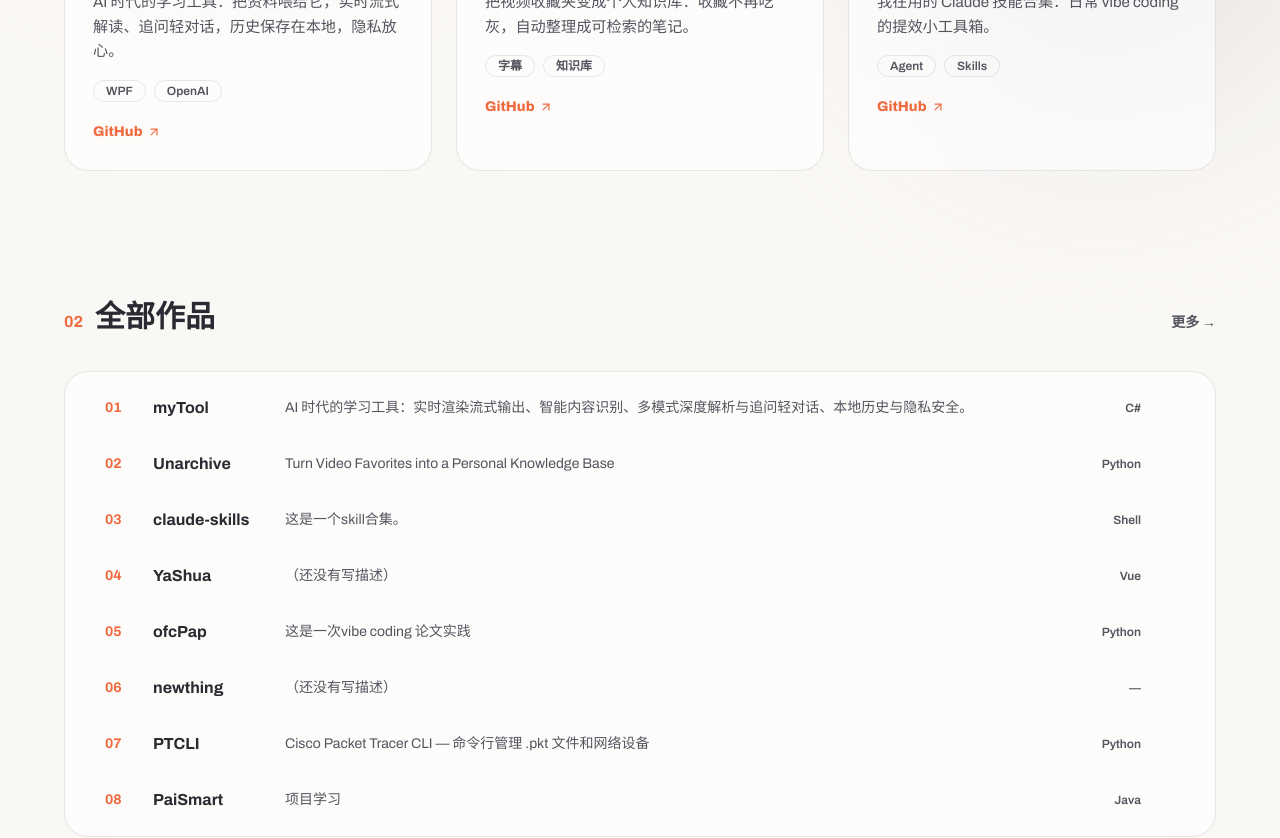
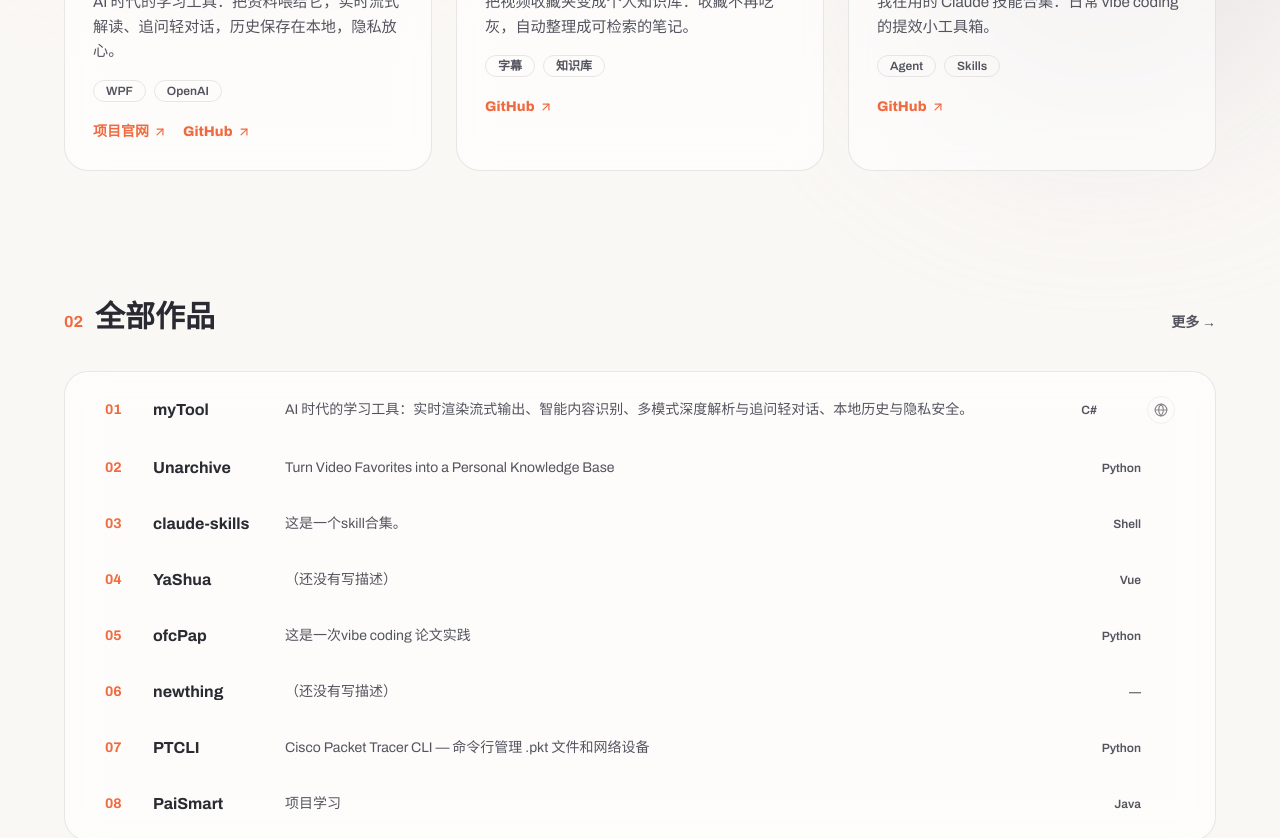
Before and after one commit to YAHU2024/YAHU2024.github.io, a React (Vite) app: page / in a window 1280 px wide. Shown: the part 940-1778 px from the top of the page. Built offline with nearby package versions, Linux system fonts and the light colour scheme; no server answers.

Commit message:
feat: add project homepage quick links — featured dual links & repo row globe icon

```diff
--- a/scripts/fetch-github.mjs
+++ b/scripts/fetch-github.mjs
@@ -58,6 +58,7 @@ async function main() {
       updated_at: r.updated_at,
       topics: r.topics ?? [],
       fork: r.fork,
+      homepage: r.homepage ?? null,
     }))
     console.log(`[github] repos ok: ${next.repos.length} 个`)
   } catch (e) {
--- a/src/data/github.ts
+++ b/src/data/github.ts
@@ -16,6 +16,8 @@ export interface Repo {
   url: string
   updatedAt: string | null
   topics: string[]
+  /** 项目官网（GitHub Pages 或外部站点），没有则为 null */
+  homepage: string | null
 }
 
 export const profile = {
@@ -56,6 +58,8 @@ export interface FeaturedRepo {
   desc: string
   tags: string[]
   url: string
+  /** 项目官网（有 GitHub Pages 的仓库手填） */
+  homepage?: string
 }
 
 /** 精选项目：文案手写，不用 GitHub 的 description */
@@ -69,6 +73,7 @@ export const featured: FeaturedRepo[] = [
     desc: 'AI 时代的学习工具：把资料喂给它，实时流式解读、追问轻对话，历史保存在本地，隐私放心。',
     tags: ['WPF', 'OpenAI'],
     url: 'https://github.com/YAHU2024/myTool',
+    homepage: 'https://yahu2024.github.io/myTool/',
   },
   {
     name: 'Unarchive',
@@ -111,7 +116,7 @@ export const toolbox: ToolboxItem[] = [
 ]
 
 /** 全部作品里隐藏的仓库（练习/脚手架类），比较时忽略大小写 */
-export const hiddenRepos = ['yahu.github.io', 'hello-world']
+export const hiddenRepos = ['yahu.github.io', 'YAHU2024.github.io', 'hello-world']
 
 export const languageColors: Record<string, string> = {
   'C#': '#178600',
@@ -139,6 +144,7 @@ interface SnapshotRepo {
   updated_at: string | null
   topics: string[]
   fork: boolean
+  homepage: string | null
 }
 
 export interface Snapshot {
@@ -161,4 +167,5 @@ export const snapshotRepos: Repo[] = snapshot.repos
     url: r.html_url,
     updatedAt: r.updated_at ? r.updated_at.slice(0, 10) : null,
     topics: r.topics ?? [],
+    homepage: r.homepage ?? null,
   }))
--- a/src/data/snapshot.json
+++ b/src/data/snapshot.json
@@ -1,7 +1,10 @@
 {
-  "fetchedAt": "2026-08-14",
+  "fetchedAt": "2026-08-31",
   "contributionsLastYear": 358,
-  "user": { "followers": 2, "public_repos": 14 },
+  "user": {
+    "followers": 2,
+    "public_repos": 14
+  },
   "repos": [
     {
       "name": "myTool",
@@ -11,8 +14,16 @@
       "forks_count": 0,
       "html_url": "https://github.com/YAHU2024/myTool",
       "updated_at": "2026-08-14T00:00:00Z",
-      "topics": ["ai-tools", "csharp", "desktop-app", "dotnet", "openai", "wpf"],
-      "fork": false
+      "topics": [
+        "ai-tools",
+        "csharp",
+        "desktop-app",
+        "dotnet",
+        "openai",
+        "wpf"
+      ],
+      "fork": false,
+      "homepage": "https://yahu2024.github.io/myTool/"
     },
     {
       "name": "Unarchive",
@@ -23,7 +34,8 @@
       "html_url": "https://github.com/YAHU2024/Unarchive",
       "updated_at": "2026-08-14T00:00:00Z",
       "topics": [],
-      "fork": false
+      "fork": false,
+      "homepage": null
     },
     {
       "name": "yahu.github.io",
@@ -34,7 +46,8 @@
       "html_url": "https://github.com/YAHU2024/yahu.github.io",
       "updated_at": "2026-08-14T00:00:00Z",
       "topics": [],
-      "fork": false
+      "fork": false,
+      "homepage": null
     },
     {
       "name": "claude-skills",
@@ -45,7 +58,8 @@
       "html_url": "https://github.com/YAHU2024/claude-skills",
       "updated_at": "2026-07-21T00:00:00Z",
       "topics": [],
-      "fork": false
+      "fork": false,
+      "homepage": null
     },
     {
       "name": "YaShua",
@@ -56,7 +70,8 @@
       "html_url": "https://github.com/YAHU2024/YaShua",
       "updated_at": "2026-07-03T00:00:00Z",
       "topics": [],
-      "fork": false
+      "fork": false,
+      "homepage": null
     },
     {
       "name": "ofcPap",
@@ -67,7 +82,8 @@
       "html_url": "https://github.com/YAHU2024/ofcPap",
       "updated_at": "2026-05-29T00:00:00Z",
       "topics": [],
-      "fork": false
+      "fork": false,
+      "homepage": null
     },
     {
       "name": "newthing",
@@ -78,7 +94,8 @@
       "html_url": "https://github.com/YAHU2024/newthing",
       "updated_at": "2026-05-28T00:00:00Z",
       "topics": [],
-      "fork": false
+      "fork": false,
+      "homepage": null
     },
     {
       "name": "PTCLI",
@@ -89,7 +106,8 @@
       "html_url": "https://github.com/YAHU2024/PTCLI",
       "updated_at": null,
       "topics": [],
-      "fork": false
+      "fork": false,
+      "homepage": null
     },
     {
       "name": "PaiSmart",
@@ -100,7 +118,8 @@
       "html_url": "https://github.com/YAHU2024/PaiSmart",
       "updated_at": null,
       "topics": [],
-      "fork": false
+      "fork": false,
+      "homepage": null
     },
     {
       "name": "YahuDemo",
@@ -111,7 +130,8 @@
       "html_url": "https://github.com/YAHU2024/YahuDemo",
       "updated_at": null,
       "topics": [],
-      "fork": false
+      "fork": false,
+      "homepage": null
     },
     {
       "name": "hello-world",
@@ -122,7 +142,8 @@
       "html_url": "https://github.com/YAHU2024/hello-world",
       "updated_at": null,
       "topics": [],
-      "fork": false
+      "fork": false,
+      "homepage": null
     }
   ]
 }
--- a/src/hooks/useGitHub.ts
+++ b/src/hooks/useGitHub.ts
@@ -19,6 +19,7 @@ interface ApiRepo {
   updated_at: string
   topics: string[]
   fork: boolean
+  homepage: string | null
 }
 
 function mapRepo(r: ApiRepo): Repo {
@@ -31,6 +32,7 @@ function mapRepo(r: ApiRepo): Repo {
     url: r.html_url,
     updatedAt: r.updated_at?.slice(0, 10) ?? null,
     topics: r.topics ?? [],
+    homepage: r.homepage ?? null,
   }
 }
 
--- a/src/index.css
+++ b/src/index.css
@@ -796,3 +796,27 @@ a:hover .ar-pop {
   opacity: 1;
   transform: none;
 }
+/* 行尾项目官网图标钮：默认半透明，hover 浮现 + accent 边框 + 弹性放大 */
+.repo-live {
+  display: inline-flex;
+  align-items: center;
+  justify-content: center;
+  width: 28px;
+  height: 28px;
+  border-radius: 999px;
+  border: 1px solid var(--gborder);
+  color: var(--accent);
+  opacity: 0.55;
+  transition:
+    opacity 0.25s ease,
+    border-color 0.25s ease,
+    transform 0.28s cubic-bezier(0.34, 1.56, 0.64, 1);
+}
+.repo-row:hover .repo-live {
+  opacity: 1;
+  border-color: var(--accent);
+  transform: scale(1.12);
+}
+.repo-live:active {
+  transform: scale(0.92);
+}
--- a/src/sections/AllRepos.tsx
+++ b/src/sections/AllRepos.tsx
@@ -1,3 +1,4 @@
+import { Globe } from 'lucide-react'
 import { hiddenRepos, type Repo } from '@/data/github'
 import Reveal from '@/components/Reveal'
 
@@ -29,12 +30,15 @@ export default function AllRepos({ repos }: { repos: Repo[] }) {
         <Reveal delay={100}>
           <div className="glass rounded-3xl px-4 py-2 md:px-7">
             {list.map((r, i) => (
+              <div
+                key={r.name}
+                className="repo-row flex items-center gap-x-4 px-2 py-4 md:px-3"
+              >
                 <a
-                key={r.name}
                   href={r.url}
                   target="_blank"
                   rel="noreferrer"
-                className="repo-row flex flex-wrap items-center gap-x-5 gap-y-1 px-2 py-4 md:px-3"
+                  className="flex min-w-0 flex-1 flex-wrap items-center gap-x-5 gap-y-1"
                 >
                   <span className="repo-idx min-w-7 text-sm font-bold text-accent">
                     {String(i + 1).padStart(2, '0')}
@@ -46,6 +50,19 @@ export default function AllRepos({ repos }: { repos: Repo[] }) {
                     →
                   </span>
                 </a>
+                {r.homepage && (
+                  <a
+                    href={r.homepage}
+                    target="_blank"
+                    rel="noreferrer"
+                    className="repo-live shrink-0"
+                    aria-label={`打开 ${r.name} 的项目官网`}
+                    title="项目官网"
+                  >
+                    <Globe className="h-3.5 w-3.5" />
+                  </a>
+                )}
+              </div>
             ))}
           </div>
         </Reveal>
--- a/src/sections/Featured.tsx
+++ b/src/sections/Featured.tsx
@@ -56,14 +56,26 @@ export default function Featured() {
                     </span>
                   ))}
                 </div>
+                <div className="gc-z2 mt-5 flex flex-wrap items-center gap-x-4 gap-y-1">
+                  {p.homepage && (
+                    <a
+                      href={p.homepage}
+                      target="_blank"
+                      rel="noreferrer"
+                      className="inline-flex items-center gap-1 text-sm font-extrabold text-accent hover:underline"
+                    >
+                      项目官网 <ArrowUpRight className="ar-pop h-3.5 w-3.5" />
+                    </a>
+                  )}
                   <a
                     href={p.url}
                     target="_blank"
                     rel="noreferrer"
-                  className="gc-z2 mt-5 inline-flex items-center gap-1 text-sm font-extrabold text-accent hover:underline"
+                    className="inline-flex items-center gap-1 text-sm font-extrabold text-accent hover:underline"
                   >
                     GitHub <ArrowUpRight className="ar-pop h-3.5 w-3.5" />
                   </a>
+                </div>
               </GlassCard>
             </Reveal>
           ))}
```
Lines whose indentation alone changed are shown as unchanged.
